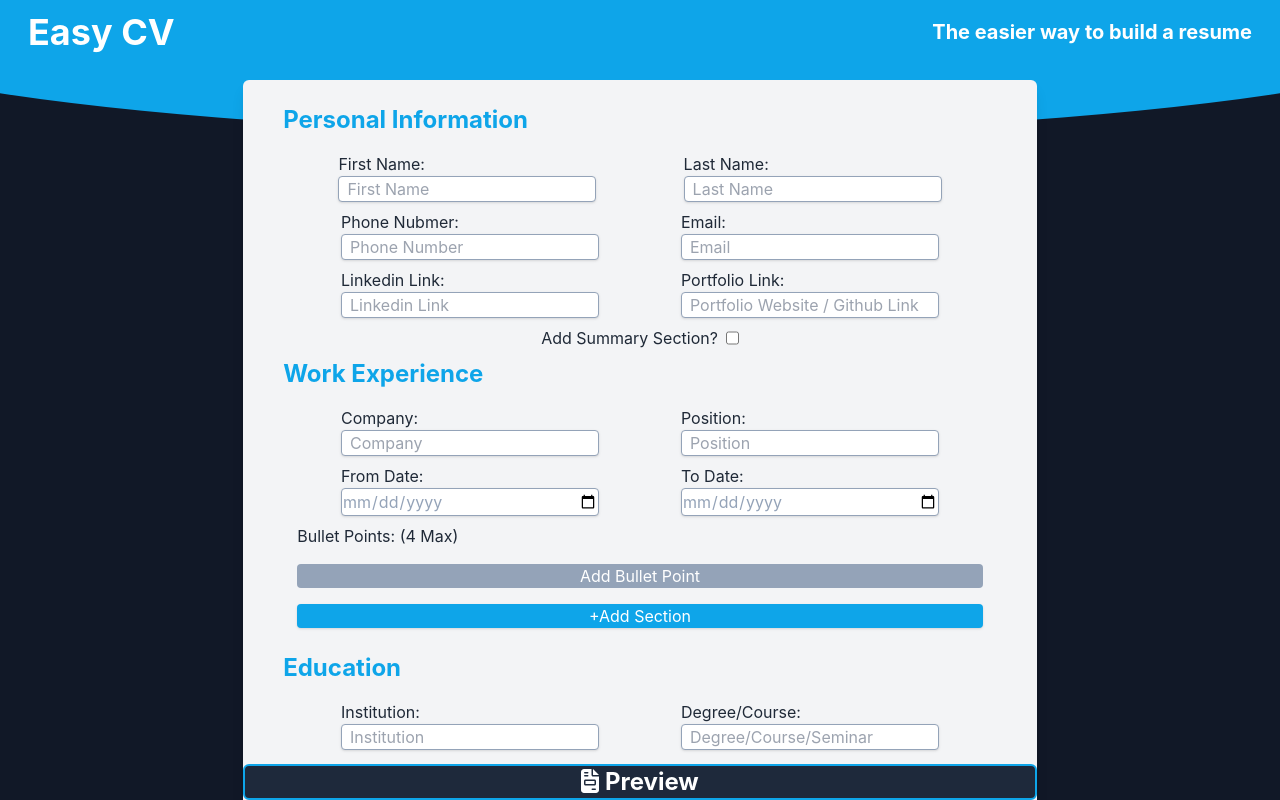
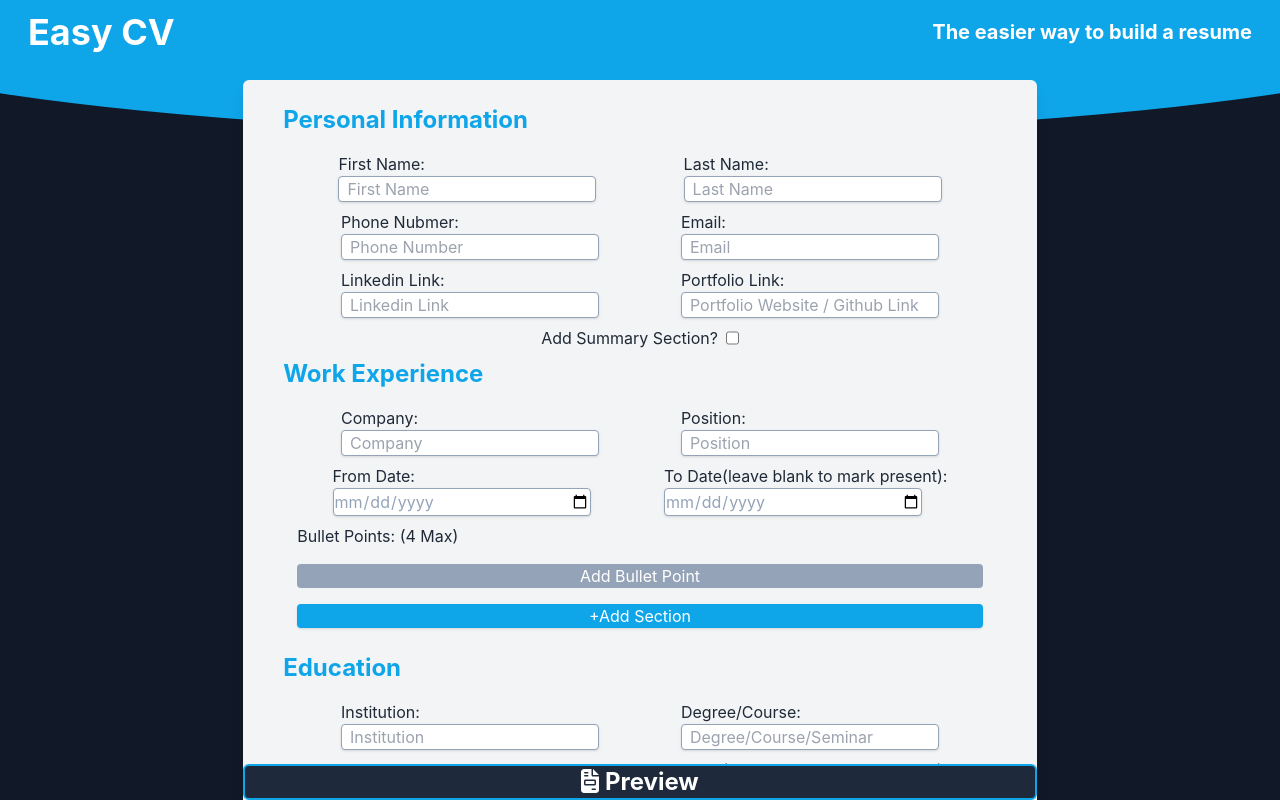
Before and after one commit to Matanbitton/cv-app, a React (Create React App) app: page / in a window 1280 px wide. Built offline with nearby package versions, Linux system fonts and the light colour scheme.

Commit message:
change date title to a more descriptive one

```diff
--- a/src/Education.js
+++ b/src/Education.js
@@ -82,7 +82,7 @@ export default function Education({
           ></motion.input>
         </div>
         <div className="flex flex-col">
-          <label for="to-date">To Date:</label>
+          <label for="to-date">To Date(leave blank to mark present):</label>
           <motion.input
             whileFocus={{ scale: 1.05 }}
             className=" w-full md:w-[258px] lg:w-[258px] rounded shadow text-slate-400 border border-slate-400 focus:border-sky-500 focus:outline-none"
@@ -98,21 +98,23 @@ export default function Education({
         <div className="flex flex-col w-[90%] gap-2">
           <label>Bullet Points: (4 Max)</label>
           <div className="flex flex-col gap-2">{bulletPointInputArr}</div>
-          <button
+          <motion.button
+            whileTap={{ scale: 0.8 }}
             onClick={handleBulletPointsInput}
             className="bg-slate-400 text-white rounded"
           >
             Add Bullet Point
-          </button>
+          </motion.button>
         </div>
       </div>
       <div className=" flex justify-evenly gap-2 py-2 ">
-        <button
+        <motion.button
+          whileTap={{ scale: 0.8 }}
           onClick={handleEducationArr}
           className="bg-sky-500 rounded shadow w-[90%] text-white"
         >
           +Add Section
-        </button>
+        </motion.button>
       </div>
     </div>
   );
--- a/src/WorkExp.js
+++ b/src/WorkExp.js
@@ -1,12 +1,15 @@
-import React, { useState, useEffect } from "react";
+import React, { useState, useEffect, useRef } from "react";
 import uniqid from "uniqid";
 import { motion } from "framer-motion";
+import ReactToPrint from "react-to-print";
+import { useReactToPrint } from "react-to-print";
 export default function WorkExp({
   handleWorkExperience,
   workExperience,
   workArr,
   handleWorkArr,
 }) {
+
   const [bulletPointInputArr, setBulletPointArr] = useState([]);
 
   function addBulletPointInput() {
@@ -81,7 +84,7 @@ export default function WorkExp({
           ></motion.input>
         </div>
         <div className="flex flex-col">
-          <label for="to-date">To Date:</label>
+          <label for="to-date">To Date(leave blank to mark present):</label>
           <motion.input
             whileFocus={{ scale: 1.05 }}
             className=" w-full md:w-[258px] lg:w-[258px] rounded shadow text-slate-400 border border-slate-400 focus:border-sky-500 focus:outline-none"
@@ -97,21 +100,23 @@ export default function WorkExp({
         <div className="flex flex-col w-[90%] gap-2">
           <label>Bullet Points: (4 Max)</label>
           <div className="flex flex-col gap-2">{bulletPointInputArr}</div>
-          <button
+          <motion.button
+            whileTap={{ scale: 0.8 }}
             onClick={handleBulletPointsInput}
             className=" w-full bg-slate-400 text-white rounded"
           >
             Add Bullet Point
-          </button>
+          </motion.button>
         </div>
       </div>
       <div className=" flex justify-evenly gap-2 py-2 ">
-        <button
+        <motion.button
+          whileTap={{ scale: 0.8 }}
           onClick={handleWorkArr}
           className="bg-sky-500 rounded shadow w-[90%] text-white"
         >
           +Add Section
-        </button>
+        </motion.button>
       </div>
     </div>
   );
```
